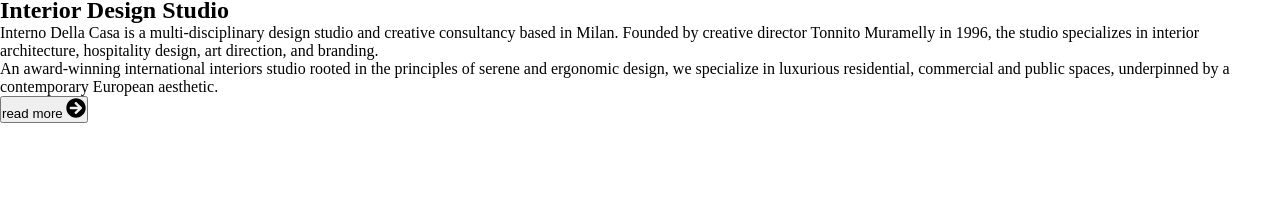
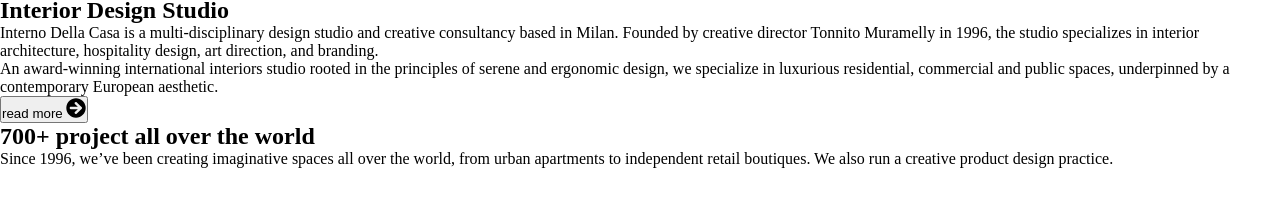
Before and after one commit to Maariannaa/pthtmlcss-landing-it-internodellacasa, a plain HTML site: page index.html in a window 1280 px wide. Shown: the part 149-356 px from the top of the page. Drawn offline with Linux system fonts and the light colour scheme.

Commit message:
feat: add our project section

```diff
--- a/index.html
+++ b/index.html
@@ -158,5 +158,12 @@
       </button>
     </div>
   </section>
+  <section id="our-projects">
+    <div>
+      <h2>700+ project all over the world</h2>
+      <p>Since 1996, we’ve been creating imaginative spaces all over the world, from urban apartments to independent retail boutiques. We also run a creative product design practice.</p>
+    </div>
+    <div></div>
+  </section>
 </body>
 </html>
```
